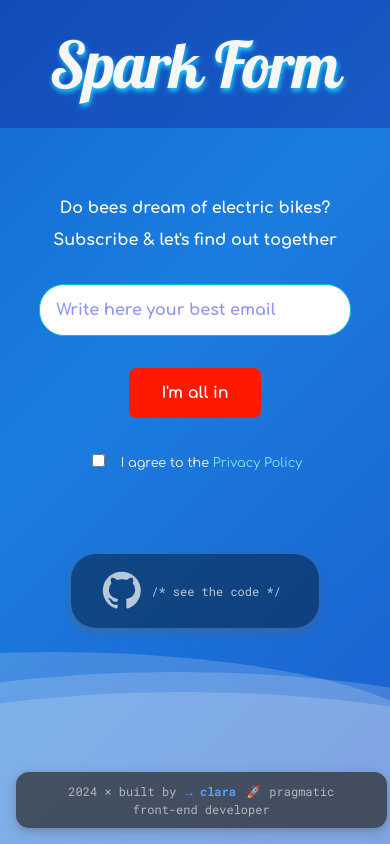
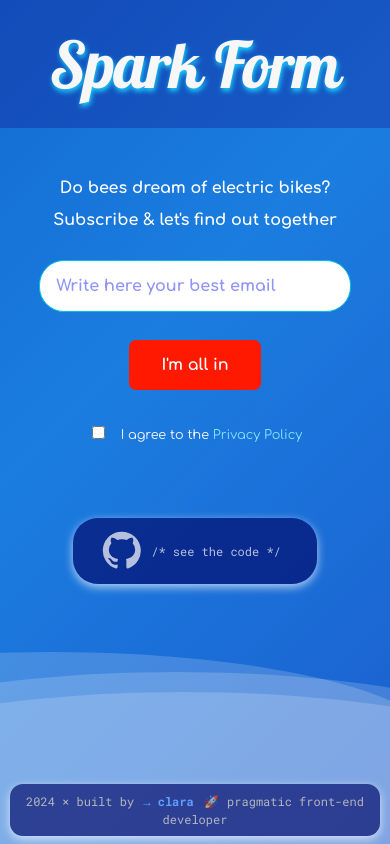
Before and after one commit to clasei/spark-form, a React (Vite) app: page / in a window 390 px wide. Built offline with nearby package versions, Linux system fonts and the light colour scheme.

Commit message:
footer + gh link style improved

```diff
--- a/src/App.jsx
+++ b/src/App.jsx
@@ -3,8 +3,8 @@ import './App.css'
 import Background from './components/background/Background'
 import Header from './components/header/Header'
 import SignupForm from './components/signup-form/SignupForm'
-import CodeLink from './components/CodeLink/CodeLink'
-import Footer from './components/Footer/Footer'
+import CodeLink from './components/codeLink/CodeLink'
+import Footer from './components/footer/Footer'
 
 function App() {
 
@@ -15,6 +15,8 @@ function App() {
           <div className="content">
             <Header />
             <SignupForm />
+          </div>
+          <div className="info">
             <CodeLink />
             <Footer />
           </div>
--- a/src/components/CodeLink/CodeLink.css
+++ b/src/components/CodeLink/CodeLink.css
@@ -7,14 +7,16 @@
     z-index: 1;
     color: #444;
     transition: scale 1s ease-out;
-    background-color: rgba(0, 0, 0, 0.4);
-    box-shadow: 0 3px 10px rgba(95, 95, 95, 0.5);
+    background-color: rgba(0, 7, 104, 0.654);
+    box-shadow: 0 3px 10px rgba(255, 255, 255, 0.685);
     padding: 1rem 0.25rem;
     margin: 3rem auto;
     border-radius: 25px;
     width: 15rem;
     position: relative;
     bottom: 0;
+    margin-top: 2rem;
+    margin-bottom: 1rem;
 }
 
 .code-link-container:hover {
@@ -41,7 +43,7 @@
 
 .code-link-container a:hover {
     text-decoration: none;
-    color: rgb(10, 112, 255);
+    color: #fce149;
 }
 
 .code-link {
@@ -50,3 +52,10 @@
     text-decoration: none;
     color: inherit;
 }
+
+@media screen and (max-width: 768px) {
+    .code-link-container {
+        padding: 0.75rem 0.1rem;
+        margin-top: 1rem;
+    }
+}
--- a/src/components/footer/Footer.css
+++ b/src/components/footer/Footer.css
@@ -2,10 +2,10 @@
     font-family: 'Roboto Mono', monospace;
     color: rgba(194, 194, 194, 0.902);
     font-size: 0.75rem;
-    background-color: rgba(40, 40, 40, 0.7);
-    box-shadow: 0 3px 10px rgba(95, 95, 95, 0.5);
-    padding: 10px 30px;
-    margin: 1rem 1rem;
+    background-color: rgba(0, 7, 104, 0.65);
+    box-shadow: 0 3px 10px rgba(255, 255, 255, 0.685);
+    padding: 1rem 3rem;
+    margin: 0.75rem 1rem;
     border-radius: 13px;
     text-align: center;
     box-sizing: border-box;
@@ -24,7 +24,7 @@ footer a {
 
 footer a:hover {
     color: rgb(10, 112, 255);
-    background-color: pink;
+    background-color: #fce149;;
     font-weight: bold;
 }
 
@@ -36,3 +36,10 @@ footer span {
     margin-left: 1px;
     margin-right: 1px;
 }
+
+@media screen and (max-width: 768px) {
+    #footer {
+        margin: 0.5rem 0.75rem;
+        padding: 0.5rem 0.75rem;
+    }
+}
--- a/src/components/signup-form/SignupForm.css
+++ b/src/components/signup-form/SignupForm.css
@@ -49,6 +49,7 @@
 
   .privacy-policy {
     margin-top: 2rem;
+    margin-bottom: 2rem;
     font-size: 0.8rem;
     color: #f7f7f7;
   }
@@ -68,9 +69,9 @@
   }
 
 
-  @media (max-width: 768px) {
+  @media screen and (max-width: 768px) {
     .signup-text {
-        margin-top: 2rem;
+        margin-top: 0.75rem;
         margin-bottom: 0.75rem;
       }
 
@@ -79,7 +80,7 @@
     }
 
     .signup-input {
-        margin: 1rem auto;
+        margin: 0.75rem auto;
         padding: 1rem;
         width: 85%;
       }
--- a/src/index.css
+++ b/src/index.css
@@ -23,3 +23,11 @@ html, body {
   height: 100%;
   overflow: hidden;
 }
+
+.info {
+  display: flex;
+  flex-direction: column;
+  align-items: center;
+  justify-content: center;
+  margin-top: 1.5rem;
+}
```
